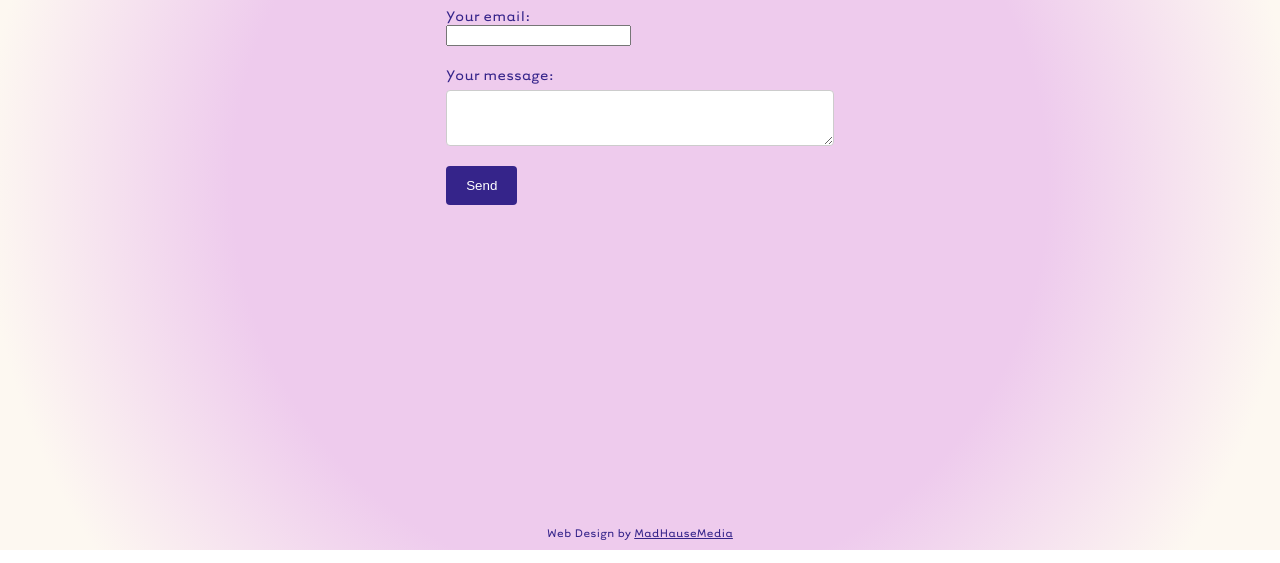
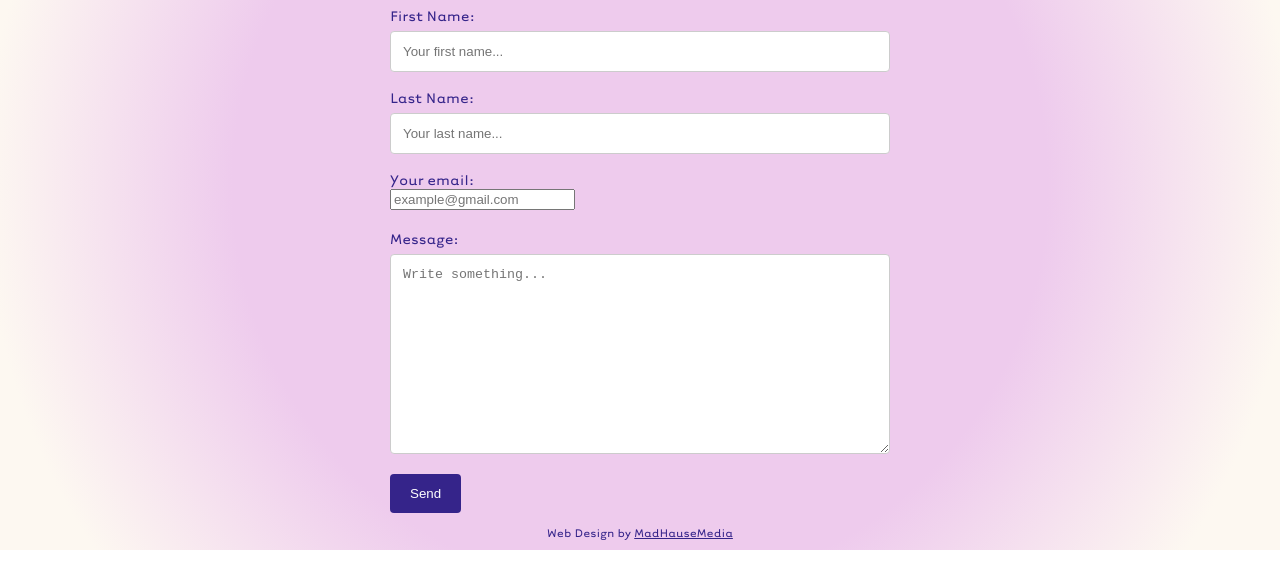
Before and after one commit to mlenhausen/JJHoneyQueen734, a plain HTML site: page contact.html in a window 1280 px wide. Shown: the part 215-778 px from the top of the page. Drawn offline with Linux system fonts and the light colour scheme.

Commit message:
contact form fix formspree

```diff
--- a/contact.html
+++ b/contact.html
@@ -46,13 +46,24 @@
     <div class="hero5">
         <div class="container">
             <h1>I want to hear from you!</h1>
-            <form action="http://formspree.io/lenhausen14@gmail.com" method="post">
+            <form
+            action="https://formspree.io/f/mvonobyz"
+            method="POST">
+
+                <label for="fname">First Name:</label>
+                <input type="text" id="fname" name="firstname" placeholder="Your first name...">
+
+                <label for="lname">Last Name:</label>
+                <input type="text" id="lname" name="lastname" placeholder="Your last name...">
+
                 <label class="required" for="email">Your email:</label></br>
-                <input type="email" id ="email" name="_replyto"> </br></br>
+                <input type="email" id="email" name="email" placeholder="example@gmail.com" required></br></br>
 
-                <label for="message">Your message:</label>
-                <textarea   name="body"></textarea>
-                <input type="submit" value="Send">
+                <label for="message">Message:</label>
+                <textarea id="message" name="message" placeholder="Write something..." style="height:200px" required></textarea>
+
+                <button type="submit" value="Send">Send</button>
+
             </form>
         </div>
     </div>
--- a/style.css
+++ b/style.css
@@ -373,7 +373,7 @@ input[type=text], select, textarea {
 }
 
 /* Style the submit button with a specific background color etc */
-input[type=submit] {
+button[type=submit] {
   background-color: rgb(53, 36, 138);;
   color: white;
   padding: 12px 20px;
@@ -383,7 +383,7 @@ input[type=submit] {
 }
 
 /* When moving the mouse over the submit button, add a darker green color */
-input[type=submit]:hover {
+button[type=submit]:hover {
   background-color: rgb(149, 89, 204);
 }
 
```
